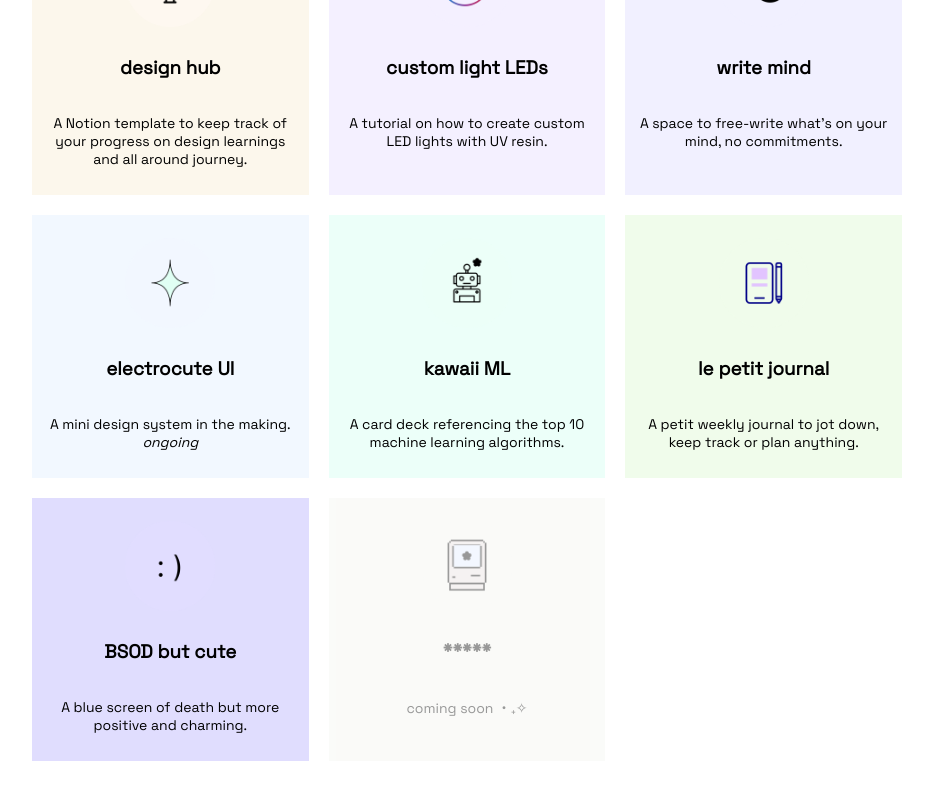
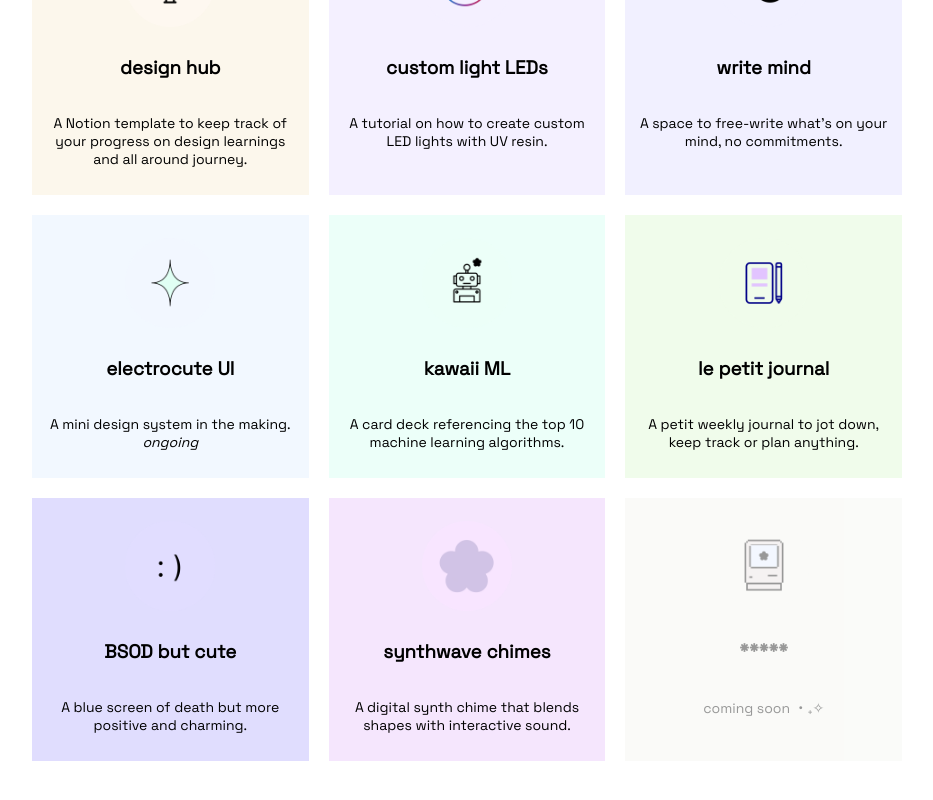
Before and after one commit to yafira/electrocute, a Next.js app: page / in a window 1280 px wide. Shown: the part 914-1714 px from the top of the page, without its empty margins (173-1106 px from the left). Built offline with nearby package versions, Linux system fonts and the light colour scheme; a web font is replaced by a local one.

Commit message:
added new project, synthwave chimes

```diff
--- a/src/components/Container.js
+++ b/src/components/Container.js
@@ -11,7 +11,8 @@ import Logo10 from '../assets/ecuteui.png'
 import Logo11 from '../assets/kml.png'
 import Logo12 from '../assets/journal.png'
 import Logo13 from '../assets/bsod.png'
-import Logo14 from '../assets/iclay.png'
+import Logo14 from '../assets/flower.png'
+import Logo15 from '../assets/iclay.png'
 import Image from 'next/image'
 import styles from '../styles/Home.module.css'
 import Link from 'next/link'
@@ -161,8 +162,19 @@ export default function Container() {
 					<p>A blue screen of death but more positive and charming. </p>
 				</Link>
 
-				<Link href='/' className={styles.projectCard14}>
+				<Link
+					href='https://synthwave-chimes.glitch.me/'
+					className={styles.projectCard14}
+				>
 					<Image className={styles.logo} src={Logo14} alt='project 14' />
+					<h3>synthwave chimes</h3>
+					<p>
+						A digital synth chime that blends shapes with interactive sound.
+					</p>
+				</Link>
+
+				<Link href='/' className={styles.projectCard15}>
+					<Image className={styles.logo} src={Logo15} alt='project 15' />
 					<h3>*****</h3>
 					<p>coming soon ・₊✧</p>
 				</Link>
--- a/src/styles/Home.module.css
+++ b/src/styles/Home.module.css
@@ -71,7 +71,8 @@
 .projectCard11,
 .projectCard12,
 .projectCard13,
-.projectCard14 {
+.projectCard14,
+.projectCard15 {
 	padding: 10px;
 	text-align: center;
 	border: transparent 3px solid;
@@ -91,7 +92,8 @@
 .projectCard11 img,
 .projectCard12 img,
 .projectCard13 img,
-.projectCard14 img {
+.projectCard14 img,
+.projectCard15 img {
 	max-width: 100%;
 	height: 90px;
 	width: 90px;
@@ -218,6 +220,15 @@
 }
 
 .projectCard14 {
+	background-color: #f5e6fd;
+}
+
+.projectCard14:hover {
+	background-color: #e9d4f4;
+	border-color: #e89cf1;
+}
+
+.projectCard15 {
 	opacity: 40%;
 	background-color: #f3f4ef;
 	border: transparent 2px solid;
```
Also changed, not shown: src/assets/flower.png (added), 1 other file (tests, documents, lock files or other folders).
